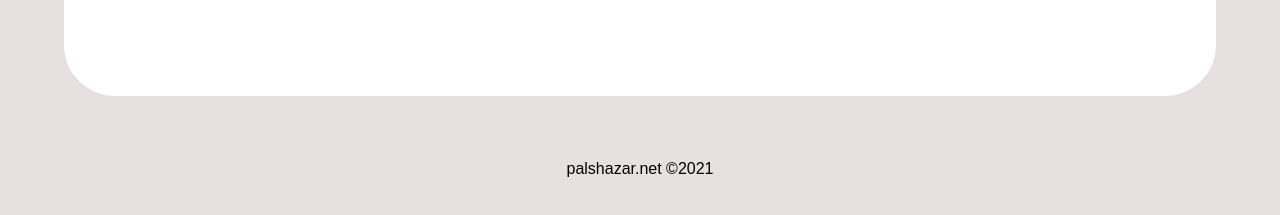
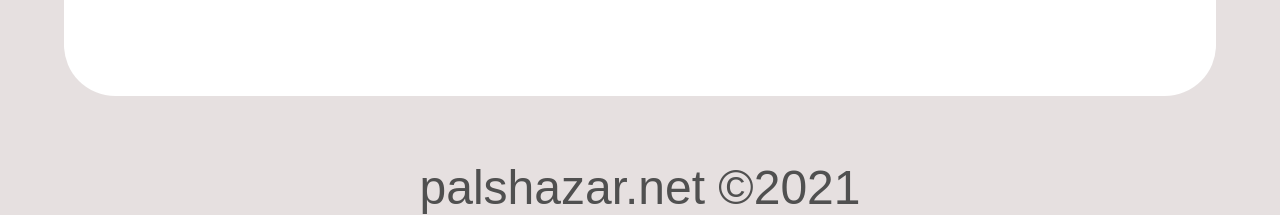
Before and after one commit to palshazarweb/palshazarweb.github.io, a plain HTML site: page index.html in a window 1280 px wide. Shown: the part 7318-7533 px from the top of the page. Before the commit the page ends 7496 px from the top, so only its background shows below. Drawn offline with Linux system fonts and the light colour scheme.

Commit message:
footer css

```diff
--- a/css/main.css
+++ b/css/main.css
@@ -47,6 +47,8 @@ footer {
 	width: 1000px;
 	margin: auto;
 	text-align: center;
+	font-size: 3rem;
+	color: #505050;
 }
 
 .page_title {
```
